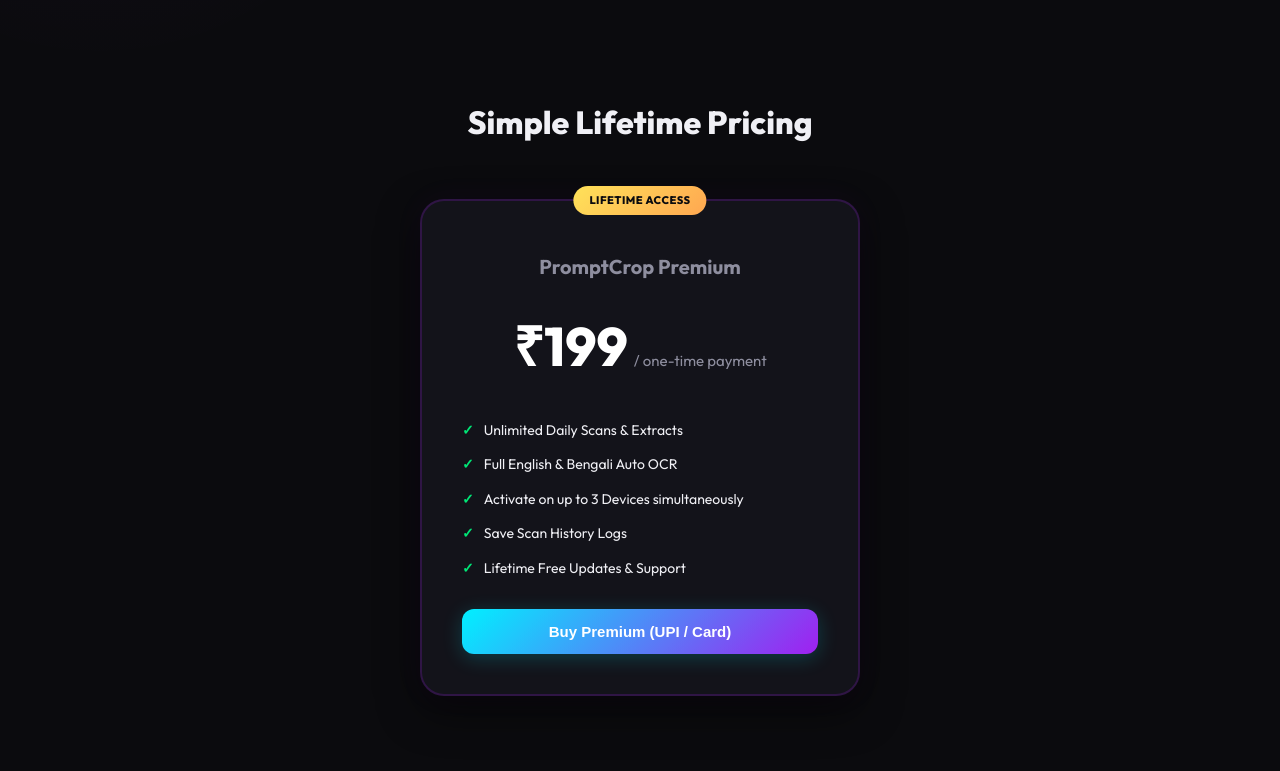
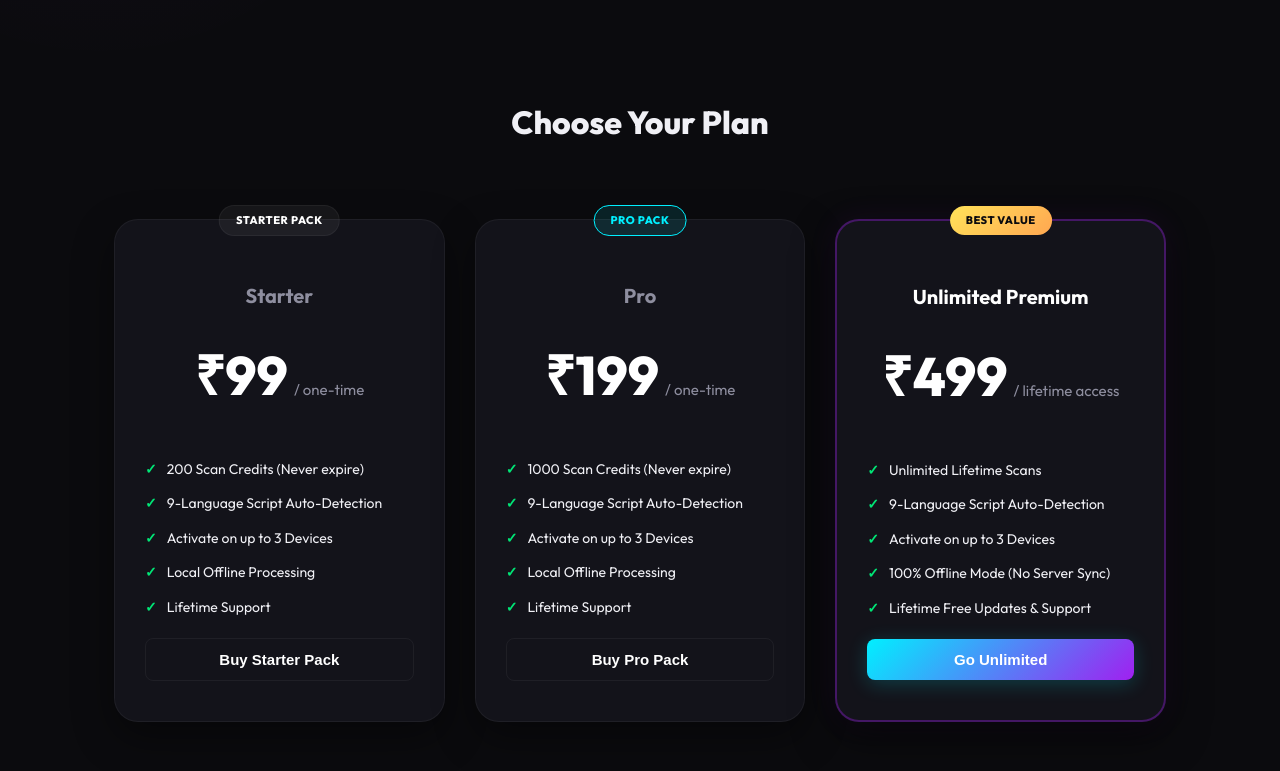
Before and after one commit to MohdFaruk-ui/PromptCrop, a plain HTML site: page index.html in a window 1280 px wide. Shown: the part 949-1720 px from the top of the page. Drawn offline with Linux system fonts and the light colour scheme.

Commit message:
Add files via upload

```diff
--- a/index.html
+++ b/index.html
@@ -335,18 +335,45 @@
       display: flex;
       flex-direction: column;
       align-items: center;
+      width: 100%;
+    }
+
+    .pricing-grid {
+      display: grid;
+      grid-template-columns: repeat(auto-fit, minmax(310px, 1fr));
+      gap: 30px;
+      width: 100%;
+      max-width: 1100px;
+      margin-top: 20px;
     }
 
     .pricing-card {
       background-color: var(--bg-secondary);
-      border: 2px solid rgba(160, 32, 240, 0.2);
-      box-shadow: 0 15px 40px rgba(0,0,0,0.5), 0 0 30px rgba(160, 32, 240, 0.05);
+      border: 1px solid var(--border-color);
+      box-shadow: 0 15px 40px rgba(0,0,0,0.4);
       border-radius: 24px;
-      padding: 40px;
-      width: 440px;
-      max-width: 100%;
+      padding: 40px 30px;
       text-align: center;
       position: relative;
+      display: flex;
+      flex-direction: column;
+      justify-content: space-between;
+      transition: all 0.3s cubic-bezier(0.16, 1, 0.3, 1);
+    }
+
+    .pricing-card:hover {
+      transform: translateY(-5px);
+      border-color: rgba(0, 240, 255, 0.2);
+    }
+
+    .pricing-card.premium-tier {
+      border: 2px solid rgba(160, 32, 240, 0.35);
+      box-shadow: 0 15px 40px rgba(0,0,0,0.5), 0 0 30px rgba(160, 32, 240, 0.08);
+    }
+
+    .pricing-card.premium-tier:hover {
+      border-color: rgba(160, 32, 240, 0.7);
+      box-shadow: 0 15px 40px rgba(0,0,0,0.6), 0 0 40px rgba(160, 32, 240, 0.15);
     }
 
     .pricing-badge {
@@ -596,22 +623,61 @@
 
     <!-- Pricing Area -->
     <section id="pricing" class="pricing">
-      <h2 class="section-title">Simple Lifetime Pricing</h2>
-      <div class="pricing-card">
-        <span class="pricing-badge">Lifetime Access</span>
-        <h3 class="pricing-name">PromptCrop Premium</h3>
-        <div class="price-row">
-          <span class="price-value">₹199</span>
-          <span class="price-period">/ one-time payment</span>
+      <h2 class="section-title">Choose Your Plan</h2>
+      <div class="pricing-grid">
+        <!-- Starter Pack -->
+        <div class="pricing-card">
+          <span class="pricing-badge" style="background: rgba(255,255,255,0.05); border: 1px solid var(--border-color); color: #fff;">Starter Pack</span>
+          <h3 class="pricing-name" style="margin-top: 20px;">Starter</h3>
+          <div class="price-row">
+            <span class="price-value">₹99</span>
+            <span class="price-period">/ one-time</span>
+          </div>
+          <ul class="pricing-features" style="margin: 20px 0;">
+            <li>200 Scan Credits (Never expire)</li>
+            <li>9-Language Script Auto-Detection</li>
+            <li>Activate on up to 3 Devices</li>
+            <li>Local Offline Processing</li>
+            <li>Lifetime Support</li>
+          </ul>
+          <button onclick="openPurchaseModal(99, 'Starter Pack (200 Scans)')" class="btn btn-outline" style="width: 100%; border-radius: 8px; border: 1px solid var(--border-color); padding: 12px; background: none; color: #fff; cursor: pointer;">Buy Starter Pack</button>
         </div>
-        <ul class="pricing-features">
-          <li>Unlimited Daily Scans & Extracts</li>
-          <li>Full English & Bengali Auto OCR</li>
-          <li>Activate on up to 3 Devices simultaneously</li>
-          <li>Save Scan History Logs</li>
-          <li>Lifetime Free Updates & Support</li>
-        </ul>
-        <button id="btn-buy-now" class="btn btn-gradient" style="width: 100%; border: none;">Buy Premium (UPI / Card)</button>
+
+        <!-- Pro Pack -->
+        <div class="pricing-card">
+          <span class="pricing-badge" style="background: rgba(0, 240, 255, 0.1); border: 1px solid var(--accent-cyan); color: var(--accent-cyan);">Pro Pack</span>
+          <h3 class="pricing-name" style="margin-top: 20px;">Pro</h3>
+          <div class="price-row">
+            <span class="price-value">₹199</span>
+            <span class="price-period">/ one-time</span>
+          </div>
+          <ul class="pricing-features" style="margin: 20px 0;">
+            <li>1000 Scan Credits (Never expire)</li>
+            <li>9-Language Script Auto-Detection</li>
+            <li>Activate on up to 3 Devices</li>
+            <li>Local Offline Processing</li>
+            <li>Lifetime Support</li>
+          </ul>
+          <button onclick="openPurchaseModal(199, 'Pro Pack (1000 Scans)')" class="btn btn-outline" style="width: 100%; border-radius: 8px; border: 1px solid var(--border-color); padding: 12px; background: none; color: #fff; cursor: pointer;">Buy Pro Pack</button>
+        </div>
+
+        <!-- Unlimited Lifetime -->
+        <div class="pricing-card premium-tier">
+          <span class="pricing-badge" style="background: linear-gradient(135deg, #ffe259 0%, #ffa751 100%); color: #0b0b0e;">Best Value</span>
+          <h3 class="pricing-name" style="margin-top: 20px; color: #fff;">Unlimited Premium</h3>
+          <div class="price-row">
+            <span class="price-value">₹499</span>
+            <span class="price-period">/ lifetime access</span>
+          </div>
+          <ul class="pricing-features" style="margin: 20px 0;">
+            <li>Unlimited Lifetime Scans</li>
+            <li>9-Language Script Auto-Detection</li>
+            <li>Activate on up to 3 Devices</li>
+            <li>100% Offline Mode (No Server Sync)</li>
+            <li>Lifetime Free Updates & Support</li>
+          </ul>
+          <button onclick="openPurchaseModal(499, 'Unlimited Lifetime Premium')" class="btn btn-gradient" style="width: 100%; border: none; padding: 12px; cursor: pointer; border-radius: 8px;">Go Unlimited</button>
+        </div>
       </div>
     </section>
 
@@ -654,9 +720,8 @@
   <script src="https://checkout.razorpay.com/v1/checkout.js"></script>
   <script>
     // Define the API URL of your Node.js backend. Update this once hosted live (e.g. Render/Vercel URL).
-    const BACKEND_URL = "http://localhost:5000";
+    const BACKEND_URL = "https://promptcrop-backend.onrender.com";
 
-    const btnBuyNow = document.getElementById("btn-buy-now");
     const purchaseModal = document.getElementById("purchase-modal");
     const btnCloseModal = document.getElementById("btn-close-modal");
     const btnProceedPayment = document.getElementById("btn-proceed-payment");
@@ -667,13 +732,19 @@
     const successEmailText = document.getElementById("success-email-text");
     const btnCloseSuccess = document.getElementById("btn-close-success");
 
-    // Open Modal
-    btnBuyNow.addEventListener("click", () => {
+    let selectedAmount = 0;
+    let selectedDescription = "";
+
+    // Open Modal Function
+    window.openPurchaseModal = function (amount, description) {
+      selectedAmount = amount;
+      selectedDescription = description;
+
       purchaseModal.classList.remove("hidden");
       cardForm.classList.remove("hidden");
       cardSuccess.classList.add("hidden");
       checkoutEmail.focus();
-    });
+    };
 
     // Close Modal
     const closeModal = () => {
@@ -701,7 +772,7 @@
           headers: { "Content-Type": "application/json" },
           body: JSON.stringify({
             email: email,
-            amount: 199 // ₹199 INR
+            amount: selectedAmount
           })
         });
 
@@ -718,10 +789,10 @@
         // Step 2: Open Razorpay checkout pop-up on the client side
         const options = {
           key: "rzp_live_xxxxxxxxxxxxxx", // REPLACE THIS WITH YOUR REAL RAZORPAY KEY ID (e.g. rzp_live_...)
-          amount: data.amount, // 19900 Paise
+          amount: data.amount,
           currency: data.currency, // INR
           name: "PromptCrop OCR",
-          description: "Lifetime Premium Access",
+          description: selectedDescription,
           order_id: data.orderId,
           prefill: {
             email: email
```
